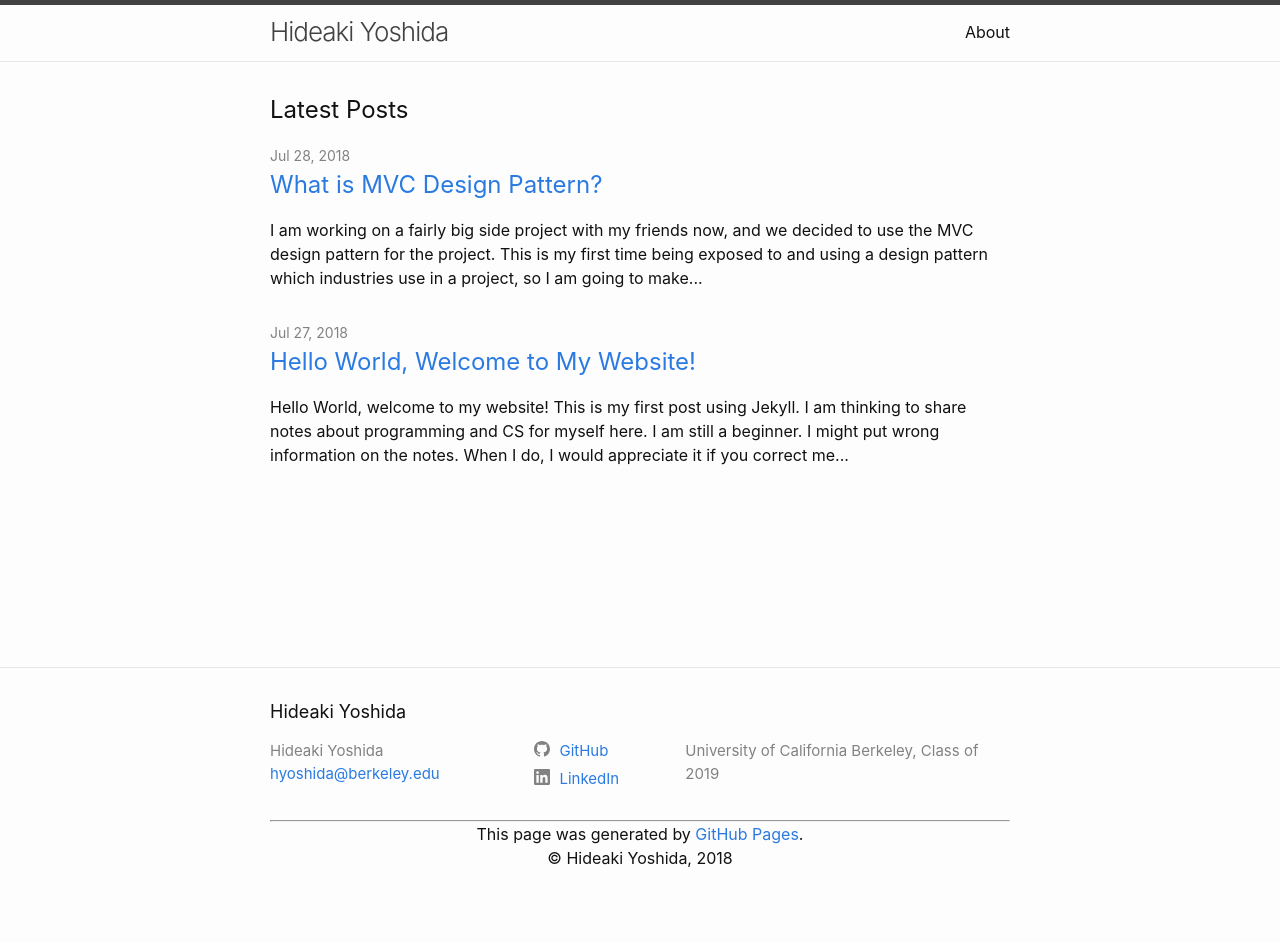
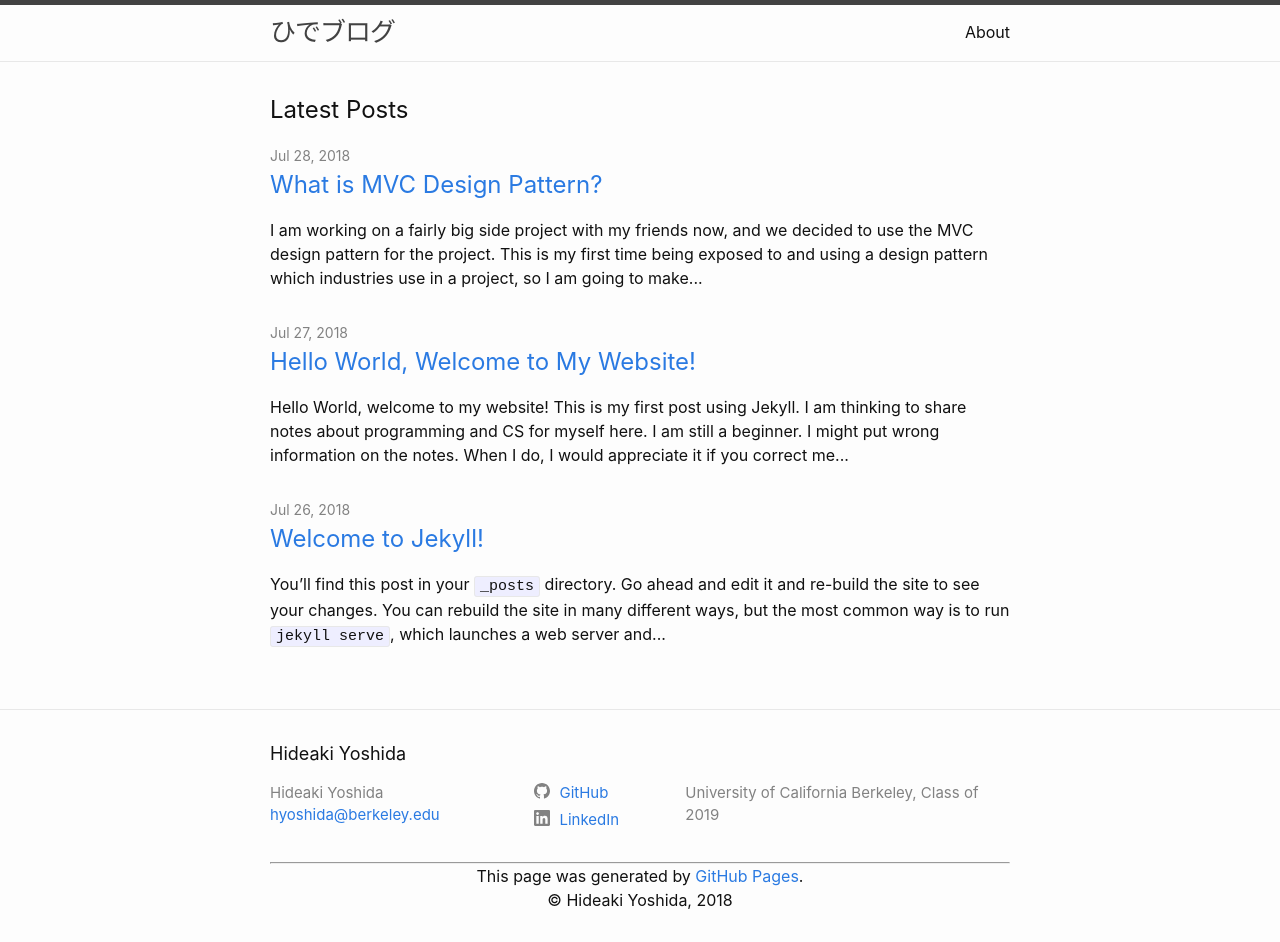
Before and after one commit to hyoshida123/hyoshida123.github.io, a Jekyll site: the page built from index.md, in a window 1280 px wide. Built offline with Jekyll 4.4.1, drawn with Linux system fonts in a browser that asks for light colours; before the commit the page ends 900 px from its top, so only the background shows below that.

Commit message:
Edited some information

```diff
--- a/_config.yml
+++ b/_config.yml
@@ -14,9 +14,9 @@
 # You can create any custom variable you would like, and they will be accessible
 # in the templates via {{ site.myvariable }}.
 title: Hideaki Yoshida
-email: hyoshida@berkeley.edu
+email: hyoshida at berkeley.edu
 description: >- # this means to ignore newlines until "baseurl:"
-  University of California Berkeley, Class of 2019
+  University of California Berkeley, Class of 2020
 baseurl: "" # the subpath of your site, e.g. /blog
 url: "https://hyoshida123.github.io" # the base hostname & protocol for your site, e.g. http://example.com
 github_username:  hyoshida123
--- a/_layouts/default.html
+++ b/_layouts/default.html
@@ -6,17 +6,17 @@
     <meta http-equiv="X-UA-Compatible" content="IE=edge">
     <meta name="viewport" content="width=device-width, initial-scale=1">
     <!-- Begin Jekyll SEO tag v2.5.0 -->
-    <title>Hideaki Yoshida | University of California Berkeley, Class of 2019</title>
+    <title>ひでブログ</title>
     <meta name="generator" content="Jekyll v3.8.3" />
     <meta property="og:title" content="Hideaki Yoshida" />
     <meta property="og:locale" content="en_US" />
-    <meta name="description" content="University of California Berkeley, Class of 2019" />
-    <meta property="og:description" content="University of California Berkeley, Class of 2019" />
+    <meta name="description" content="University of California Berkeley, Class of 2020" />
+    <meta property="og:description" content="University of California Berkeley, Class of 2020" />
     <link rel="canonical" href="http://localhost:4000/" />
     <meta property="og:url" content="http://localhost:4000/" />
-    <meta property="og:site_name" content="Hideaki Yoshida" />
+    <meta property="og:site_name" content="ひでブログ" />
     <script type="application/ld+json">
-{"name":"Hideaki Yoshida","description":"University of California Berkeley, Class of 2019","@type":"WebSite","url":"http://localhost:4000/","headline":"Hideaki Yoshida","@context":"http://schema.org"}</script>
+{"name":"Hideaki Yoshida","description":"University of California Berkeley, Class of 2020","@type":"WebSite","url":"http://localhost:4000/","headline":"Hideaki Yoshida","@context":"http://schema.org"}</script>
     <!-- End Jekyll SEO tag -->
     <link rel="stylesheet" href="/assets/main.css">
     <link type="application/atom+xml" rel="alternate" href="http://localhost:4000/feed.xml" title="Hideaki Yoshida" />
@@ -27,7 +27,7 @@
     <header class="site-header" role="banner">
 
         <div class="wrapper">
-            <a class="site-title" rel="author" href="/">Hideaki Yoshida</a>
+            <a class="site-title" rel="author" href="/">ひでブログ</a>
             {% include navbar.html %}
         </div>
     </header>
--- /dev/null
+++ b/_posts/2018-07-25-welcome-to-jekyll.markdown
@@ -0,0 +1,25 @@
+---
+layout: post
+title:  "Welcome to Jekyll!"
+date:   2018-07-25 20:38:38 -0700
+categories: jekyll update
+---
+You’ll find this post in your `_posts` directory. Go ahead and edit it and re-build the site to see your changes. You can rebuild the site in many different ways, but the most common way is to run `jekyll serve`, which launches a web server and auto-regenerates your site when a file is updated.
+
+To add new posts, simply add a file in the `_posts` directory that follows the convention `YYYY-MM-DD-name-of-post.ext` and includes the necessary front matter. Take a look at the source for this post to get an idea about how it works.
+
+Jekyll also offers powerful support for code snippets:
+
+{% highlight ruby %}
+def print_hi(name)
+  puts "Hi, #{name}"
+end
+print_hi('Tom')
+#=> prints 'Hi, Tom' to STDOUT.
+{% endhighlight %}
+
+Check out the [Jekyll docs][jekyll-docs] for more info on how to get the most out of Jekyll. File all bugs/feature requests at [Jekyll’s GitHub repo][jekyll-gh]. If you have questions, you can ask them on [Jekyll Talk][jekyll-talk].
+
+[jekyll-docs]: https://jekyllrb.com/docs/home
+[jekyll-gh]:   https://github.com/jekyll/jekyll
+[jekyll-talk]: https://talk.jekyllrb.com/
```
Also changed, not shown: about.md (+0 -3 lines).
